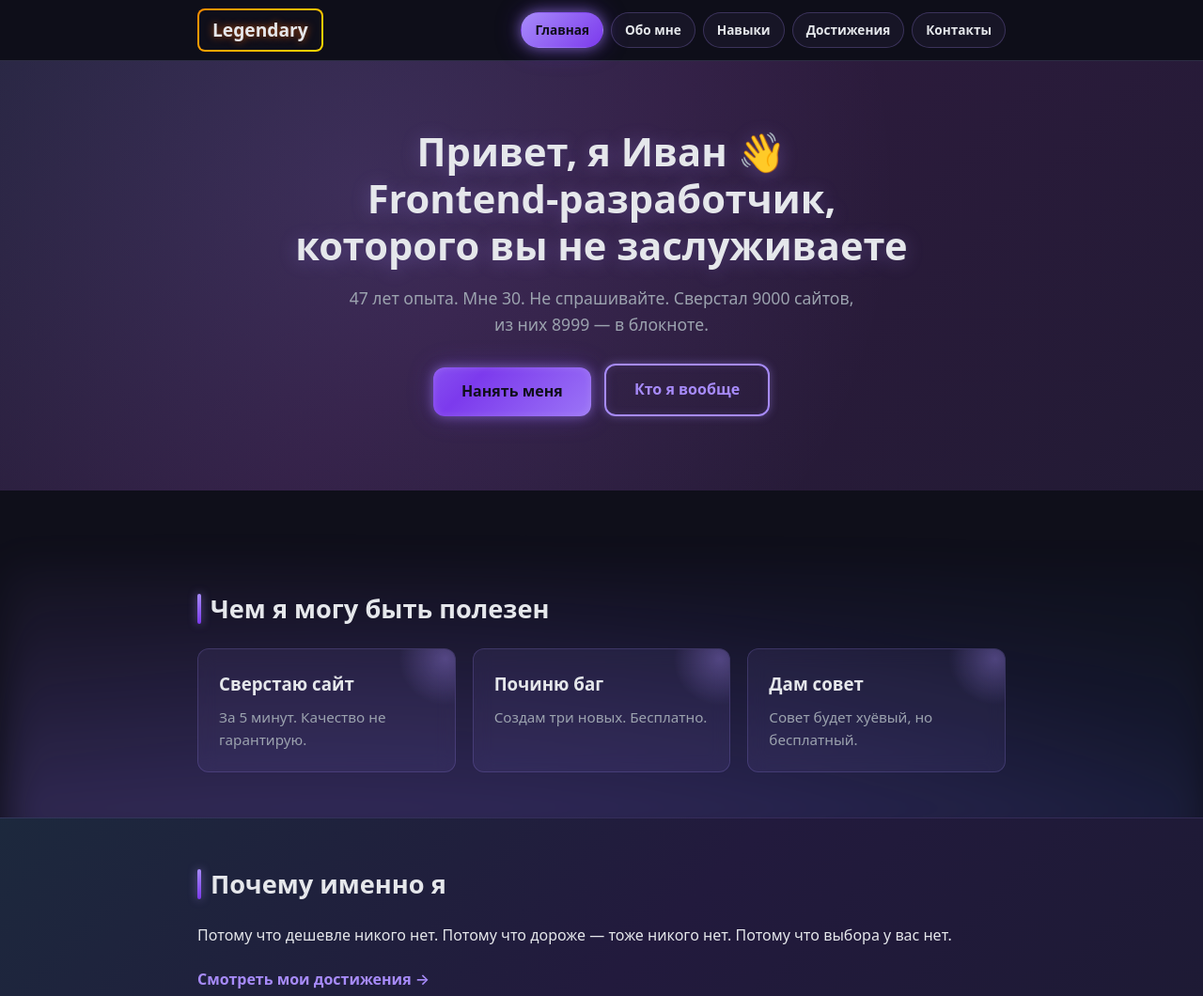
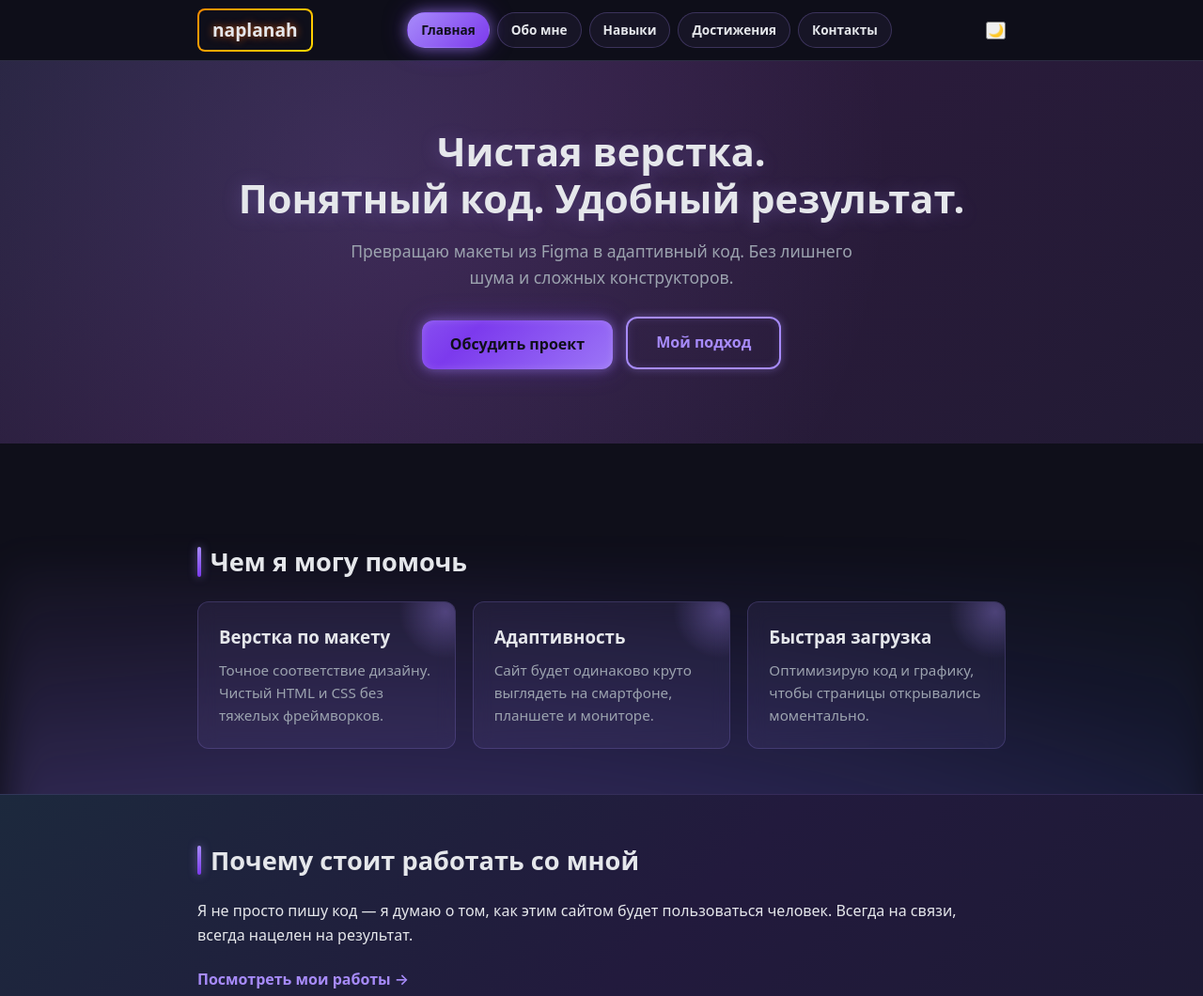
Before and after one commit to einsword/vibesite, a plain HTML site: page index.html in a window 1280 px wide. Shown: the top 1060 px of the page at 94% size. Drawn offline with Linux system fonts and the light colour scheme.

Commit message:
Update index.html content and theme toggle script

```diff
--- a/index.html
+++ b/index.html
@@ -3,14 +3,14 @@
 <head>
   <meta charset="UTF-8">
   <meta name="viewport" content="width=device-width, initial-scale=1.0">
-  <title>Иван — Legendary Frontend-разработчик</title>
+  <title>Иван | naplanah — Frontend-разработчик</title>
   <link rel="stylesheet" href="style.css">
 </head>
 <body>
 
   <header class="header">
     <div class="container header__inner">
-      <a href="index.html" class="logo">Legendary</a>
+      <a href="index.html" class="logo">naplanah</a>
       <nav class="nav">
         <a href="index.html" class="active">Главная</a>
         <a href="about.html">Обо мне</a>
@@ -18,34 +18,35 @@
         <a href="achievements.html">Достижения</a>
         <a href="contact.html">Контакты</a>
       </nav>
+      <button class="theme-toggle" id="theme-toggle" title="Сменить тему">🌙</button>
     </div>
   </header>
 
   <section class="hero">
     <div class="container">
-      <h1 class="hero__title">Привет, я Иван 👋<br>Frontend-разработчик,<br>которого вы не заслуживаете</h1>
-      <p class="hero__subtitle">47 лет опыта. Мне 30. Не спрашивайте. Сверстал 9000 сайтов, из них 8999 — в блокноте.</p>
-      <a href="contact.html" class="btn">Нанять меня</a>
-      <a href="about.html" class="btn btn--ghost">Кто я вообще</a>
+      <h1 class="hero__title">Чистая верстка.<br>Понятный код. Удобный результат.</h1>
+      <p class="hero__subtitle">Превращаю макеты из Figma в адаптивный код. Без лишнего шума и сложных конструкторов.</p>
+      <a href="contact.html" class="btn">Обсудить проект</a>
+      <a href="about.html" class="btn btn--ghost">Мой подход</a>
     </div>
   </section>
 
   <main>
     <section class="section">
       <div class="container">
-        <h2>Чем я могу быть полезен</h2>
+        <h2>Чем я могу помочь</h2>
         <div class="cards">
           <article class="card">
-            <h3>Сверстаю сайт</h3>
-            <p>За 5 минут. Качество не гарантирую.</p>
+            <h3>Верстка по макету</h3>
+            <p>Точное соответствие дизайну. Чистый HTML и CSS без тяжелых фреймворков.</p>
           </article>
           <article class="card">
-            <h3>Починю баг</h3>
-            <p>Создам три новых. Бесплатно.</p>
+            <h3>Адаптивность</h3>
+            <p>Сайт будет одинаково круто выглядеть на смартфоне, планшете и мониторе.</p>
           </article>
           <article class="card">
-            <h3>Дам совет</h3>
-            <p>Совет будет хуёвый, но бесплатный.</p>
+            <h3>Быстрая загрузка</h3>
+            <p>Оптимизирую код и графику, чтобы страницы открывались моментально.</p>
           </article>
         </div>
       </div>
@@ -53,12 +54,33 @@
 
     <section class="section section--gray">
       <div class="container">
-        <h2>Почему именно я</h2>
-        <p>Потому что дешевле никого нет. Потому что дороже — тоже никого нет. Потому что выбора у вас нет.</p>
-        <p><a href="achievements.html">Смотреть мои достижения →</a></p>
+        <h2>Почему стоит работать со мной</h2>
+        <p>Я не просто пишу код — я думаю о том, как этим сайтом будет пользоваться человек. Всегда на связи, всегда нацелен на результат.</p>
+        <p><a href="achievements.html">Посмотреть мои работы →</a></p>
       </div>
     </section>
   </main>
 
+  <script>
+    const toggleBtn = document.getElementById('theme-toggle');
+    const body = document.body;
+
+    const currentTheme = localStorage.getItem('theme');
+    if (currentTheme === 'light') {
+      body.classList.add('light-theme');
+      toggleBtn.textContent = '☀️';
+    }
+
+    toggleBtn.addEventListener('click', () => {
+      body.classList.toggle('light-theme');
+      if (body.classList.contains('light-theme')) {
+        toggleBtn.textContent = '☀️';
+        localStorage.setItem('theme', 'light');
+      } else {
+        toggleBtn.textContent = '🌙';
+        localStorage.setItem('theme', 'dark');
+      }
+    });
+  </script>
 </body>
 </html>
```
